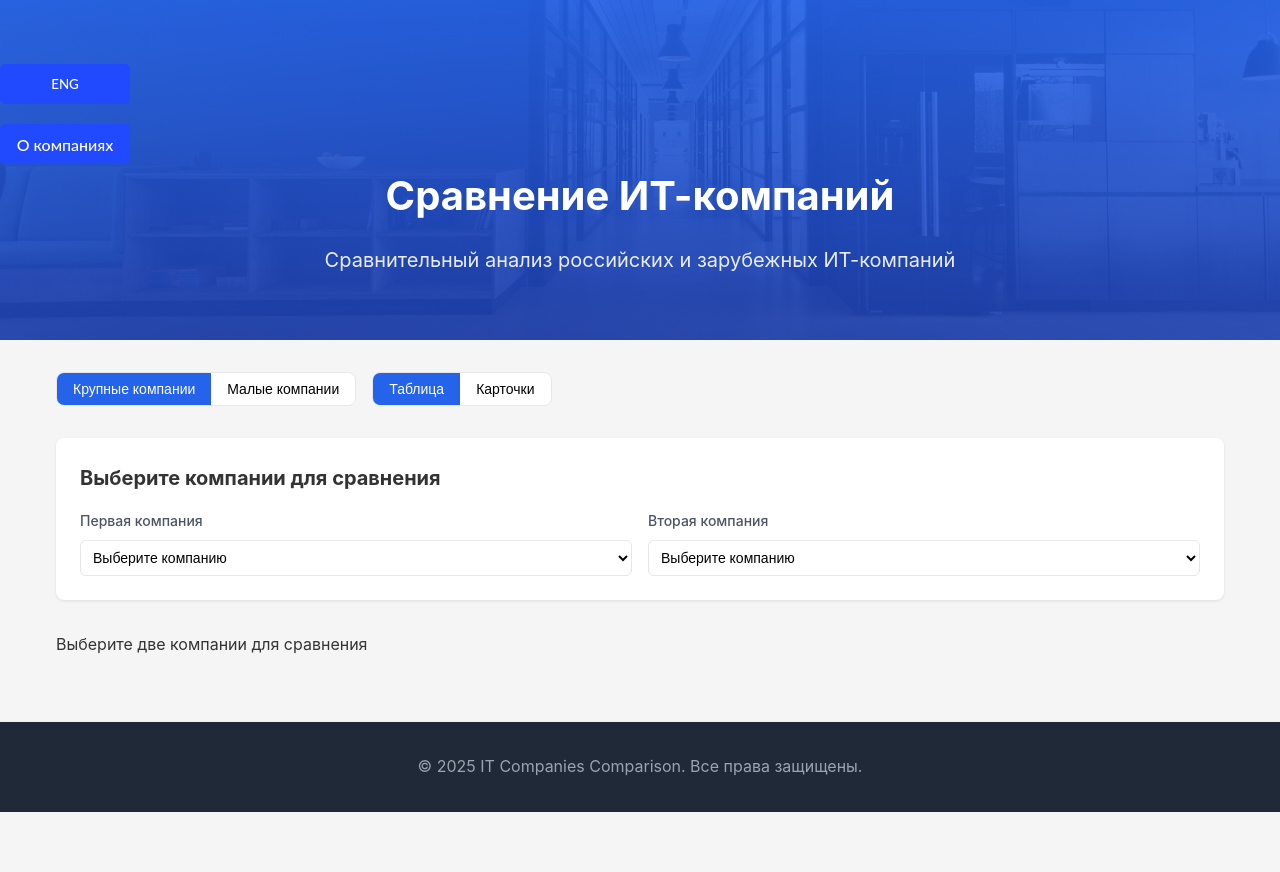
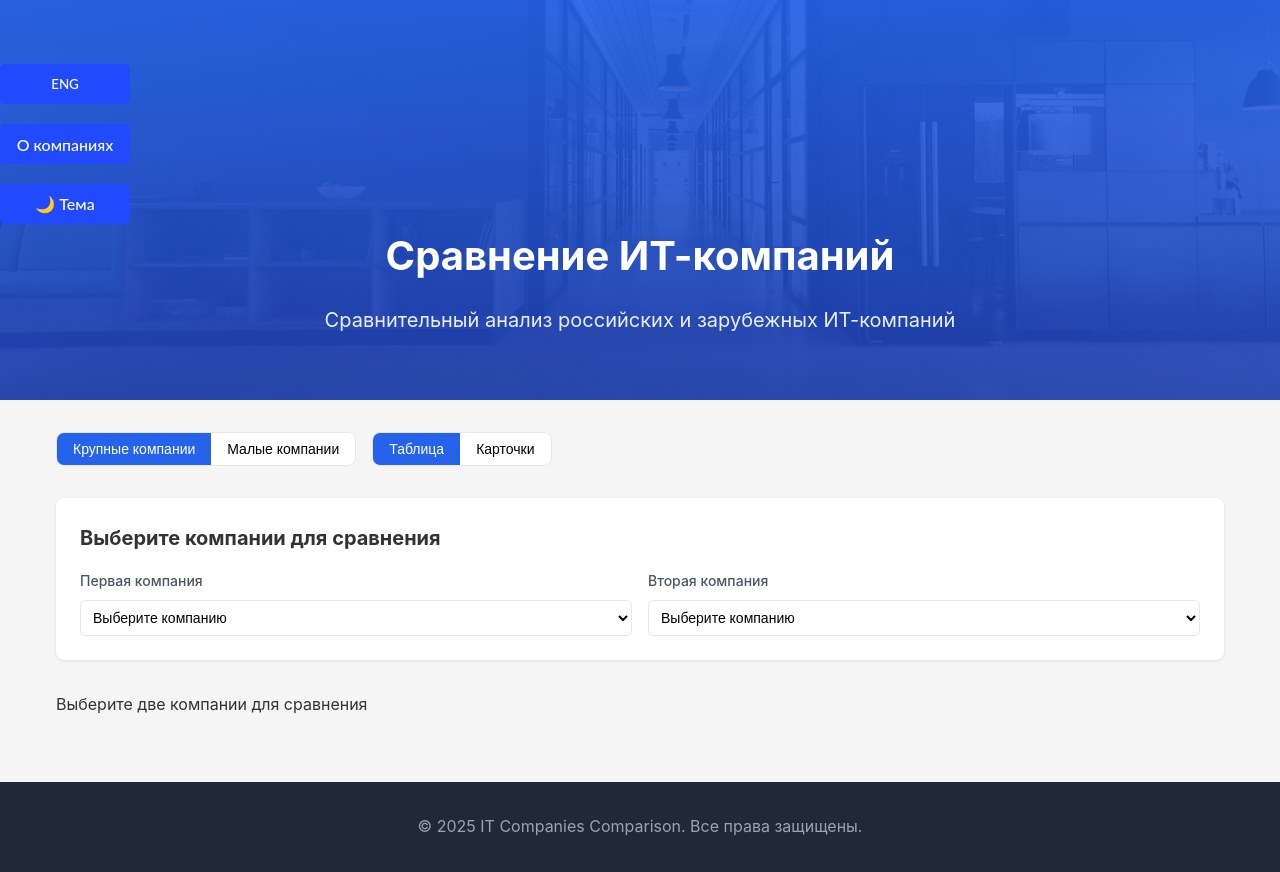
Before and after one commit to ZuerstOneLove/EnglishSite, a plain HTML site: page index.html in a window 1280 px wide. Before the commit the page ends 812 px from the top, so only its background shows below. Drawn offline with Linux system fonts and the light colour scheme.

Commit message:
Dark Theme.html

```diff
--- a/index.html
+++ b/index.html
@@ -12,6 +12,7 @@
       <div class="button-container">
         <button class="Eng-button btn-15" onclick="openEng()">ENG</button>
         <button class="info-button btn-15" onclick="window.location.href='CompanyInfo\\companiesinfo.html'">О компаниях</button>
+        <button class="info-button btn-15" onclick="toggleDarkMode()">🌙 Тема</button>
       </div>
       <div class="container" style="text-align: center;">
         <h1>Сравнение ИТ-компаний</h1>
```
